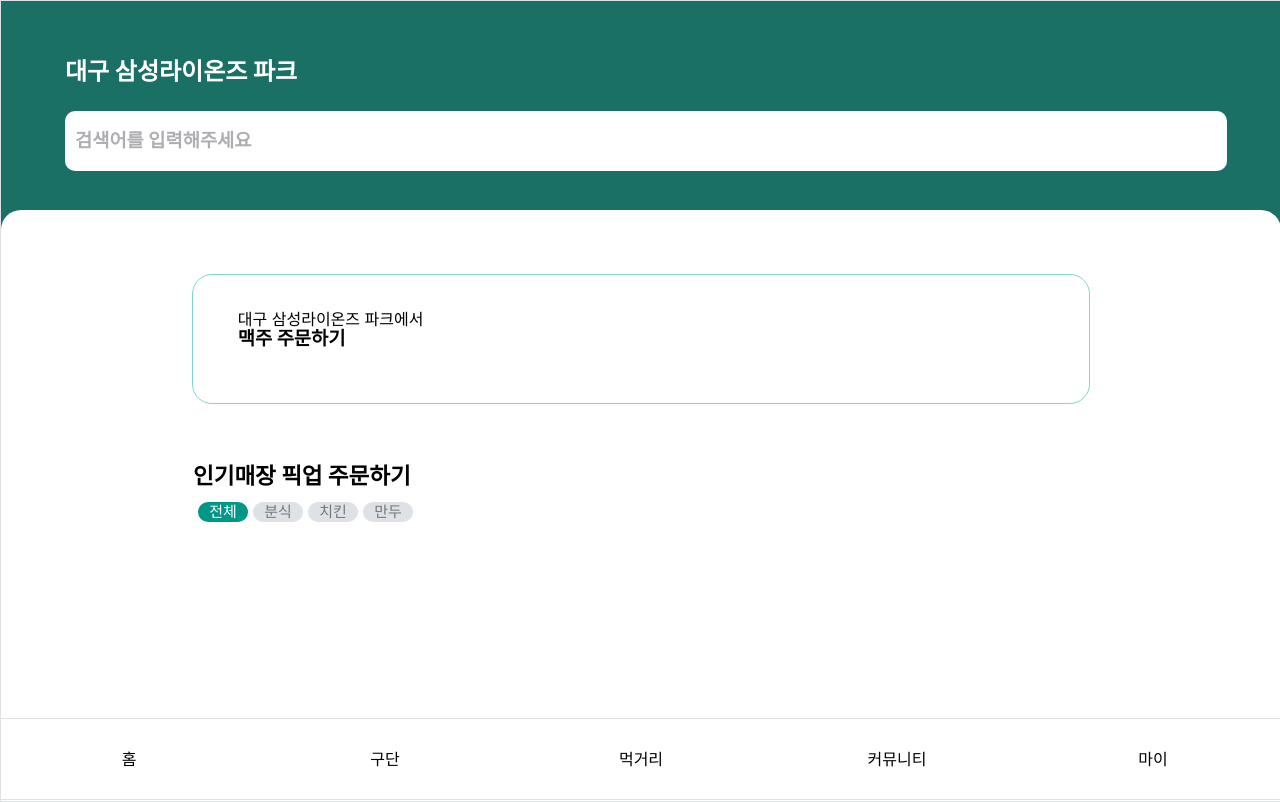
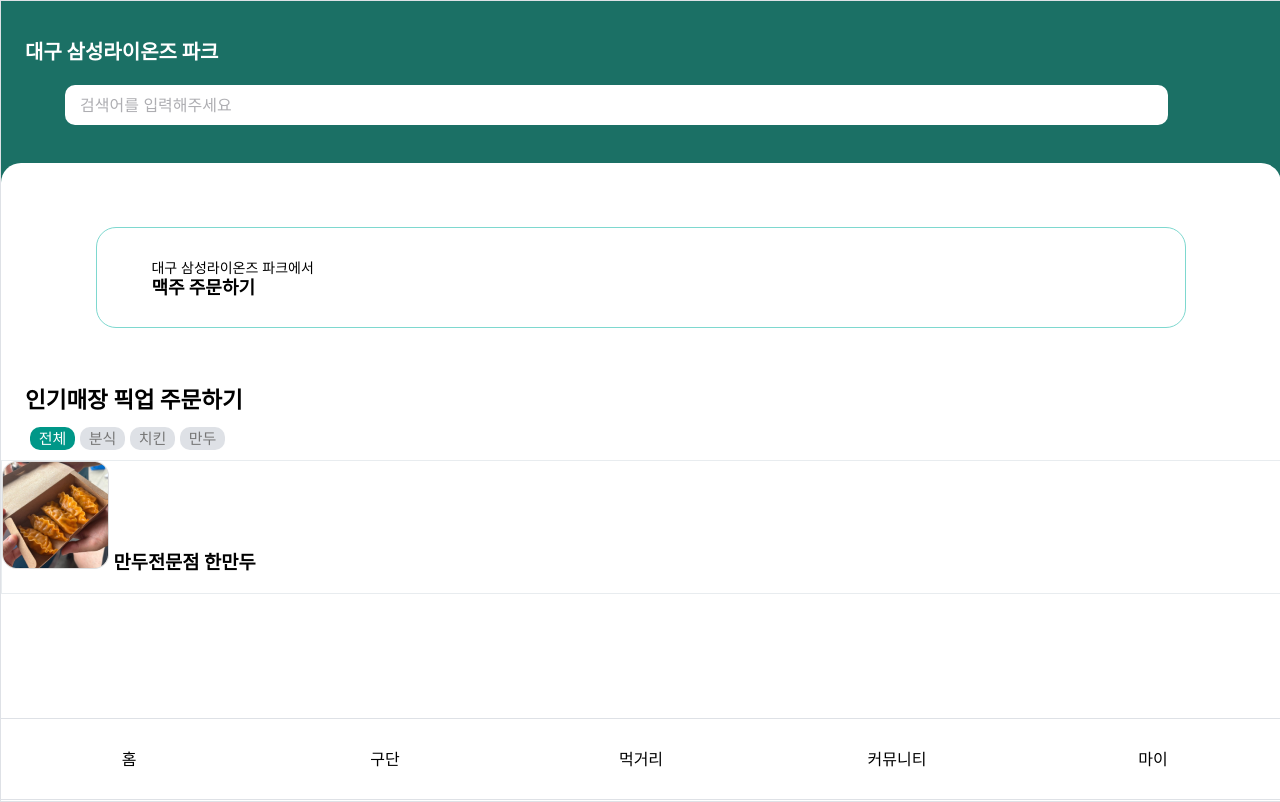
Before and after one commit to soom4478/homelearn_frontend, a React (Create React App) app: page /food in a window 1280 px wide. Built offline with nearby package versions, Linux system fonts and the light colour scheme.

Commit message:
feat : foodMain 수정

```diff
--- a/src/Food/foodMain.css
+++ b/src/Food/foodMain.css
@@ -8,20 +8,27 @@
 
 #name {
     color: white;
-    margin-top: 4%;
-    margin-left: 5%;
-    font-size: 150%;
+    margin-top: 35px;
+    margin-left: 24px;
+    font-size: 20px;
 }
 
 .serch {
     background-color: white;
     color: #AEAEB2;
-    width: 90%;
-    height: 60px;
+    width: 85%;
+    height: 40px;
     border-radius: 10px;
-    padding-left: 10px;
+    padding-left: 15px;
     margin-left: 5%;
     text-align: left;
+    align-content: center;
+    margin-top: 0;
+}
+
+#input {
+    width: 200px;
+    font-size: 16px;
 }
 
 .container2 {
@@ -33,6 +40,7 @@
     margin-top: 3%;
     display: block;
     padding-top: 5%;
+    padding-left: 0;
     align-content: flex-start;
     text-align: left;
 }
@@ -41,8 +49,8 @@
     border: solid 1.5px;
     border-color: #7ED8CF;
     border-radius: 20px;
-    width: 70%;
-    height: 20%;
+    width: 85%;
+    height: 99px;
     align-content: center;
     margin: 0 auto;
     text-align: left;
@@ -50,29 +58,34 @@
 
 .text {
     margin-left: 5%;
+    width: 200px;
 }
 
 #beer1 {
     margin-bottom: 4px;
+    width: 100%;
+    font-size: 14px;
 }
 
 #beer2 {
     margin-top: 4px;
+    font-size: 18px;
+    margin-bottom: 0;
 }
 
 #text2 {
     margin-top: 5%;
-    margin-left: 15%;
+    margin-left: 24px;
     font-size: 15px;
 }
 
 .category {
-    margin-left: 15%;
+    margin-left: 24px;
 }
 
 #block {
-    width: 50px;
-    height: 20px;
+    width: 45px;
+    height: 23px;
     background-color: #DEE1E6;
     border-radius: 10px;
     font-size: 15px;
@@ -81,10 +94,12 @@
     align-content: center;
     display: inline-block;
     margin-left: 5px;
+
 }
 
 .category #block {
     cursor: pointer;
+    margin-bottom: 10px;
 }
 
 .category #block.active {
@@ -92,12 +107,11 @@
     color: white;
 }
 
-.stroe {
-    width: 100px;
-    height: 100px;
+.store {
+    width: 100%;
+    height: 132px;
     border: solid 1px;
     border-color: #E8ECEF;
-    background-color: black;
 }
 
 .storeIfo {
--- a/src/Food/foodMain.js
+++ b/src/Food/foodMain.js
@@ -1,6 +1,6 @@
 import React, { useState } from "react";
 import "./foodMain.css";
-// import img from "../image/foodImg.png"; // 이미지 파일을 import
+import img1 from "../image/foodImg.png"; // 이미지 파일을 import
 
 const FoodMain = () => {
   const [activeBlock, setActiveBlock] = useState("전체");
@@ -12,7 +12,7 @@
   return (
     <nav>
       <h3 id="name">대구 삼성라이온즈 파크</h3>
-      <div className="serch"> <h3>검색어를 입력해주세요</h3> </div>
+      <div className="serch"> <p id="input">검색어를 입력해주세요</p> </div>
       <div className="container2">
         <div className="display">
           <div className="text">
@@ -36,7 +36,10 @@
           ))}
         </div>
         <div className="store">
-
+        <img id="img1" src={img1} alt="img1" /> {/* 이미지 파일을 src 속성에 추가 */}
+          <div className="storeIfo">
+            <h3>만두전문점 한만두</h3>
+          </div>
         </div>
       </div>
     </nav>
```
